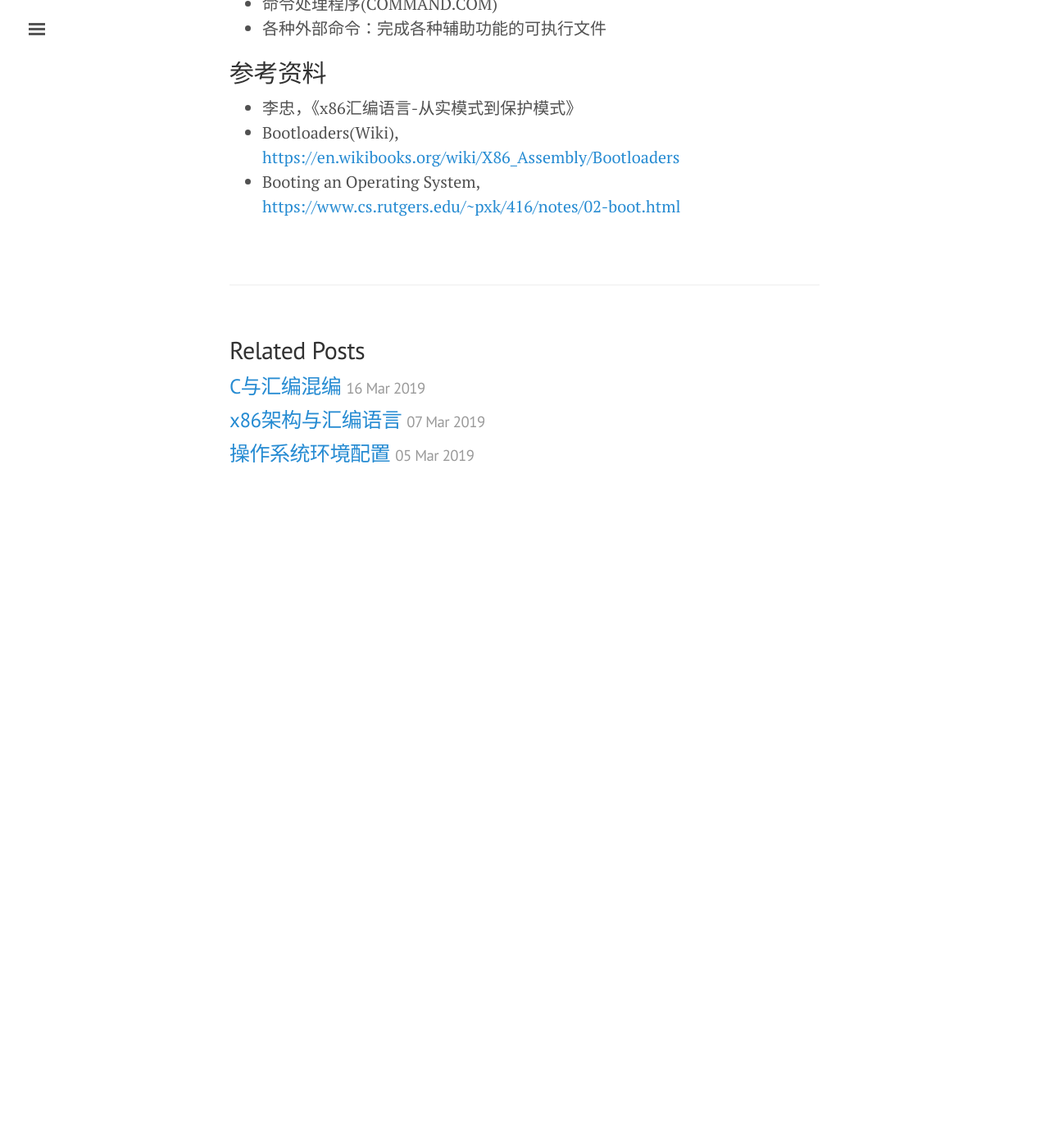
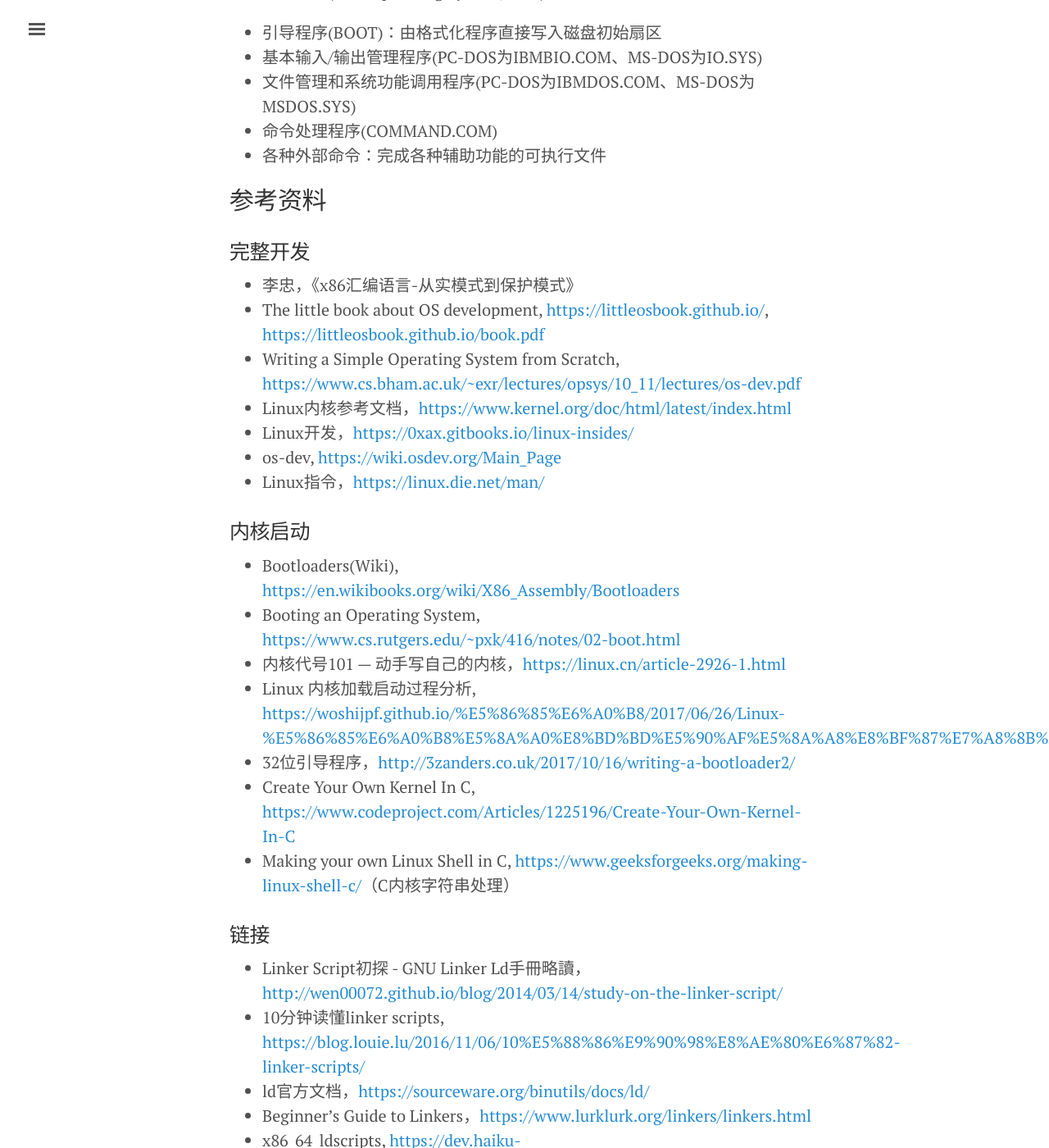
Before and after one commit to Ewenwan/chhzh123.github.io, a Jekyll site: the page built from _posts/2019-03-11-os-ini.md, in a window 1280 px wide and 1400 px high, scrolled down 3308 px. Shown: the whole window at 82% size. Built offline with Jekyll 4.4.1, drawn with Linux system fonts in a browser that asks for light colours; nearby versions of some CDN libraries; comment, search, counter and statistics services are not loaded; before the commit the page ends 3938 px from its top, so only the background shows below that; some of the changed text lies outside the part shown.

Commit message:
[blog] os, network
Update some os and networking materials

````diff
--- a/_posts/2019-03-11-os-ini.md
+++ b/_posts/2019-03-11-os-ini.md
@@ -34,6 +34,12 @@ ROM-BIOS的容量是有限的，当它完成自己的使命后，最后所要做
 （注意这里在汇编程序中体现为`org 7c00h`。非常重要！否则无法正确读取代码段/数据段！）
 * 如果有效，则第一个扇区，即主引导程序(master boot record, MBR)，将会被加载入RAM地址为`0000:7C00`的地方（也就是物理地址 0x07C00，自举bootstrap），BIOS跳转到`7C00`继续执行
 * OS应该被加载入RAM，或者是另外一个引导程序
+
+注：C中直接访问绝对地址
+```cpp
+int *var = (int*)0x40001000;
+*var = 4;
+```
 
 ## 显存
 ### 概述
@@ -79,6 +85,40 @@ ROM-BIOS的容量是有限的，当它完成自己的使命后，最后所要做
 * 各种外部命令：完成各种辅助功能的可执行文件
 
 ## 参考资料
+### 完整开发
 * 李忠，《x86汇编语言-从实模式到保护模式》
+* The little book about OS development, <https://littleosbook.github.io/>, <https://littleosbook.github.io/book.pdf>
+* Writing a Simple Operating System from Scratch, <https://www.cs.bham.ac.uk/~exr/lectures/opsys/10_11/lectures/os-dev.pdf>
+* Linux内核参考文档，<https://www.kernel.org/doc/html/latest/index.html>
+* Linux开发，<https://0xax.gitbooks.io/linux-insides/>
+* os-dev, <https://wiki.osdev.org/Main_Page>
+* Linux指令，<https://linux.die.net/man/>
+
+### 内核启动
 * Bootloaders(Wiki), <https://en.wikibooks.org/wiki/X86_Assembly/Bootloaders>
 * Booting an Operating System, <https://www.cs.rutgers.edu/~pxk/416/notes/02-boot.html>
+* 内核代号101 — 动手写自己的内核，<https://linux.cn/article-2926-1.html>
+* Linux 内核加载启动过程分析, <https://woshijpf.github.io/%E5%86%85%E6%A0%B8/2017/06/26/Linux-%E5%86%85%E6%A0%B8%E5%8A%A0%E8%BD%BD%E5%90%AF%E5%8A%A8%E8%BF%87%E7%A8%8B%E5%88%86%E6%9E%90.html>
+* 32位引导程序，<http://3zanders.co.uk/2017/10/16/writing-a-bootloader2/>
+* Create Your Own Kernel In C, <https://www.codeproject.com/Articles/1225196/Create-Your-Own-Kernel-In-C>
+* Making your own Linux Shell in C, <https://www.geeksforgeeks.org/making-linux-shell-c/>（C内核字符串处理）
+
+### 链接
+* Linker Script初探 - GNU Linker Ld手冊略讀，<http://wen00072.github.io/blog/2014/03/14/study-on-the-linker-script/>
+* 10分钟读懂linker scripts, <https://blog.louie.lu/2016/11/06/10%E5%88%86%E9%90%98%E8%AE%80%E6%87%82-linker-scripts/>
+* ld官方文档，<https://sourceware.org/binutils/docs/ld/>
+* Beginner's Guide to Linkers，<https://www.lurklurk.org/linkers/linkers.html>
+* x86_64_ldscripts, <https://dev.haiku-os.org/attachment/ticket/6308/x86_64_ldscripts.txt>
+* Linker Scripts, <http://www.scoberlin.de/content/media/http/informatik/gcc_docs/ld_3.html>
+
+### 工具
+* Debugging and Building Operating Systems, <https://www.codeproject.com/Articles/16582/Debugging-and-Building-Operating-Systems>, Boches
+* 16位编译器(OpenWatcom), <http://www.openwatcom.org/doc.php>
+
+### 表单
+* Scan code, <http://stanislavs.org/helppc/scan_codes.html>
+* Interrupts (BIOS/DOS), <https://jbwyatt.com/253/emu/8086_bios_and_dos_interrupts.html>
+
+### 其他
+* Basic x86 interrupts, <https://alex.dzyoba.com/blog/os-interrupts/>
+* 键盘中断，<http://inglorion.net/documents/tutorials/x86ostut/keyboard/>
````
Also changed, not shown: _posts/2019-02-15-cs-materials.md (+1 -1 lines), _posts/2019-03-07-x86-asm.md (+2 -0 lines), _posts/2019-03-20-socket-programming.md (added, +323 -0 lines).
